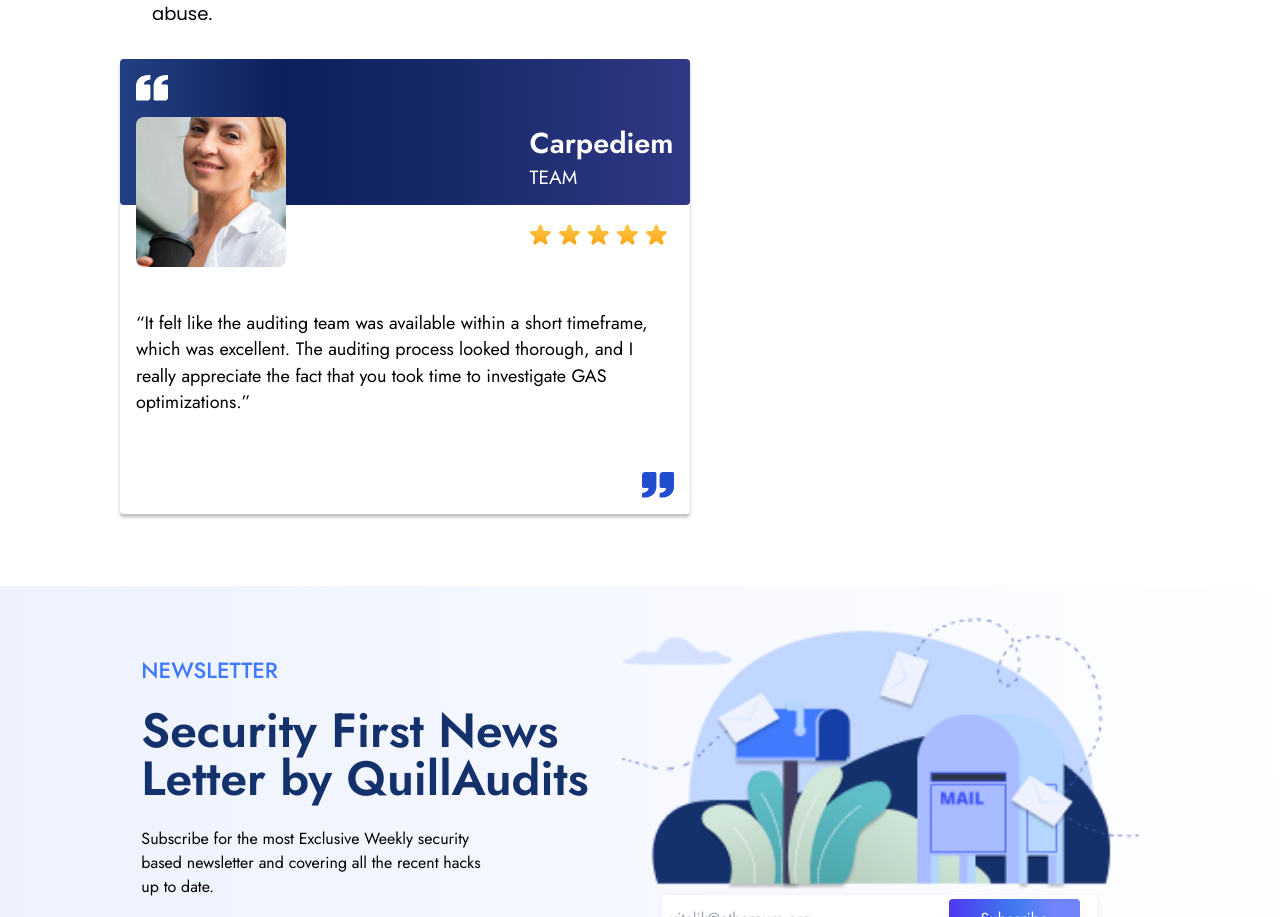
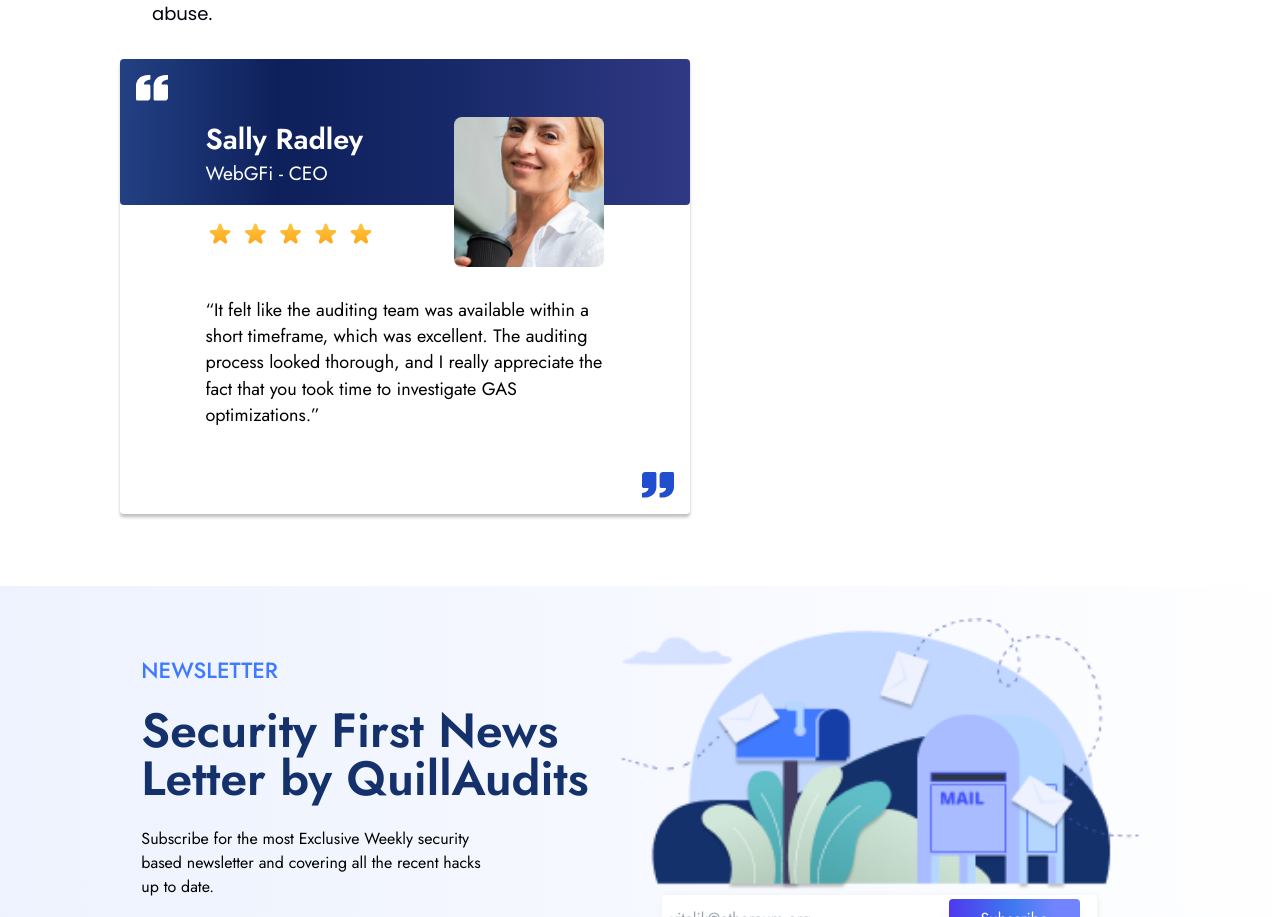
Before and after one commit to druvkotwani/Quill-Audit-assignment, a Next.js app: page / in a window 1280 px wide. Shown: the part 7243-8160 px from the top of the page. Built offline with nearby package versions, Linux system fonts and the light colour scheme.

Commit message:
Testimonial desktop section completed

```diff
--- a/src/app/components/Testimonila.js
+++ b/src/app/components/Testimonila.js
@@ -5,12 +5,13 @@
     return (
         <div className=' mx-6 rounded h-[455px] bg-white shadow-[0px_3.200000047683716px_3.200000047683716px_0px_#00000040] flex flex-col justify-between '>
 
-            <div className='bg-testimonial-gradient flex rounded  h-[146px] flex-col'>
+            <div className='bg-testimonial-gradient flex rounded  h-[146px] flex-col '>
                 <span className='place-self-start p-4'>{UpperComma()}</span>
 
-                <div className='flex justify-between items-center gap-4 px-4'>
+                {/* mobile */}
+                <div className='flex justify-between items-center gap-4 px-4 sm:px-4  lg:hidden '>
                     <Image src='/images/testimonial.png' alt='testimonial' width={150} height={75} className='rounded-lg ' />
-                    <div className='flex flex-col gap-4'>
+                    <div className='flex flex-col gap-4 '>
                         <div>
                             <h1 className='font-semibold leading-[41.62px] text-[28.8px]  text-white'>Carpediem</h1>
                             <p className='font-normal leading-[27.7px] text-[19.2px]  text-white'>TEAM</p>
@@ -22,9 +23,23 @@
                         </div>
                     </div>
                 </div>
+                {/* Desktop */}
+                <div className='lg:flex hidden justify-between items-center gap-4 px-4 lg:px-[11%] xl:px-[15%] '>
+                    <div className='flex flex-col gap-4 '>
+                        <div>
+                            <h1 className='font-semibold leading-[41.62px] text-[28.8px]  text-white'>Sally Radley</h1>
+                            <p className='font-normal leading-[27.7px] text-[19.2px]  text-white'>WebGFi - CEO</p>
+                        </div>
+                        <div className='flex gap-2 py-4'>
+                            {stars()}
+                        </div>
+                    </div>
+                    <Image src='/images/testimonial.png' alt='testimonial' width={150} height={75} className='rounded-lg ' />
+                </div>
+
             </div>
 
-            <p className='text-lg leading-[26.1px] px-4 mt-16'>
+            <p className='text-lg leading-[26.1px] px-4 mt-16 sm:px-[5%] lg:px-[15%] '>
                 “It felt like the auditing team was available within a short timeframe, which was excellent. The auditing process looked thorough, and I really appreciate the fact that you took time to investigate GAS optimizations.”
             </p>
 
@@ -52,7 +67,7 @@
             <defs>
                 <linearGradient id="paint0_linear_564_79" x1="10.4" y1="-3" x2="10.4" y2="25.8" gradientUnits="userSpaceOnUse">
                     <stop stop-color="#FFCE50" />
-                    <stop offset="1" stop-color="#FE9D0B" />
+                    <stop offset="1" stopColor="#FE9D0B" />
                 </linearGradient>
             </defs>
         </svg>
@@ -68,3 +83,38 @@
 
     )
 }
+
+function stars() {
+    return (
+        <svg width="171" height="29" viewBox="0 0 171 29" fill="none" xmlns="http://www.w3.org/2000/svg">
+            <path d="M13.6781 4.68328C14.1571 3.20918 16.2425 3.20918 16.7215 4.68328L18.0736 8.84458C18.2878 9.50382 18.9021 9.95016 19.5953 9.95016H23.9707C25.5207 9.95016 26.1651 11.9335 24.9112 12.8446L21.3714 15.4164C20.8106 15.8238 20.5759 16.546 20.7901 17.2053L22.1422 21.3666C22.6212 22.8407 20.934 24.0665 19.6801 23.1554L16.1403 20.5836C15.5795 20.1762 14.8201 20.1762 14.2593 20.5836L10.7195 23.1554C9.46559 24.0665 7.77842 22.8407 8.25739 21.3666L9.60948 17.2053C9.82368 16.546 9.58902 15.8238 9.02824 15.4164L5.48843 12.8446C4.23448 11.9335 4.87893 9.95016 6.42888 9.95016H10.8043C11.4975 9.95016 12.1118 9.50382 12.326 8.84458L13.6781 4.68328Z" fill="url(#paint0_linear_1_701)" />
+            <path d="M48.8783 4.68328C49.3573 3.20918 51.4427 3.20918 51.9217 4.68328L53.2738 8.84458C53.488 9.50382 54.1023 9.95016 54.7955 9.95016H59.1709C60.7209 9.95016 61.3653 11.9335 60.1114 12.8446L56.5716 15.4164C56.0108 15.8238 55.7761 16.546 55.9903 17.2053L57.3424 21.3666C57.8214 22.8407 56.1342 24.0665 54.8803 23.1554L51.3405 20.5836C50.7797 20.1762 50.0203 20.1762 49.4595 20.5836L45.9197 23.1554C44.6658 24.0665 42.9786 22.8407 43.4576 21.3666L44.8097 17.2053C45.0239 16.546 44.7892 15.8238 44.2284 15.4164L40.6886 12.8446C39.4347 11.9335 40.0791 9.95016 41.6291 9.95016H46.0045C46.6977 9.95016 47.312 9.50382 47.5262 8.84458L48.8783 4.68328Z" fill="url(#paint1_linear_1_701)" />
+            <path d="M84.0775 4.68328C84.5565 3.20918 86.6419 3.20918 87.1209 4.68328L88.473 8.84458C88.6872 9.50382 89.3015 9.95016 89.9947 9.95016H94.3701C95.9201 9.95016 96.5645 11.9335 95.3106 12.8446L91.7708 15.4164C91.21 15.8238 90.9753 16.546 91.1895 17.2053L92.5416 21.3666C93.0206 22.8407 91.3334 24.0665 90.0795 23.1554L86.5397 20.5836C85.9789 20.1762 85.2195 20.1762 84.6588 20.5836L81.1189 23.1554C79.865 24.0665 78.1778 22.8407 78.6568 21.3666L80.0089 17.2053C80.2231 16.546 79.9884 15.8238 79.4277 15.4164L75.8878 12.8446C74.6339 11.9335 75.2783 9.95016 76.8283 9.95016H81.2037C81.8969 9.95016 82.5112 9.50382 82.7254 8.84458L84.0775 4.68328Z" fill="url(#paint2_linear_1_701)" />
+            <path d="M119.278 4.68328C119.757 3.20918 121.842 3.20918 122.321 4.68328L123.673 8.84458C123.887 9.50382 124.502 9.95016 125.195 9.95016H129.57C131.12 9.95016 131.765 11.9335 130.511 12.8446L126.971 15.4164C126.41 15.8238 126.176 16.546 126.39 17.2053L127.742 21.3666C128.221 22.8407 126.534 24.0665 125.28 23.1554L121.74 20.5836C121.179 20.1762 120.42 20.1762 119.859 20.5836L116.319 23.1554C115.065 24.0665 113.378 22.8407 113.857 21.3666L115.209 17.2053C115.423 16.546 115.189 15.8238 114.628 15.4164L111.088 12.8446C109.834 11.9335 110.479 9.95016 112.028 9.95016H116.404C117.097 9.95016 117.711 9.50382 117.926 8.84458L119.278 4.68328Z" fill="url(#paint3_linear_1_701)" />
+            <path d="M154.478 4.68328C154.957 3.20918 157.042 3.20918 157.521 4.68328L158.873 8.84458C159.088 9.50382 159.702 9.95016 160.395 9.95016H164.771C166.32 9.95016 166.965 11.9335 165.711 12.8446L162.171 15.4164C161.61 15.8238 161.376 16.546 161.59 17.2053L162.942 21.3666C163.421 22.8407 161.734 24.0665 160.48 23.1554L156.94 20.5836C156.379 20.1762 155.62 20.1762 155.059 20.5836L151.519 23.1554C150.265 24.0665 148.578 22.8407 149.057 21.3666L150.409 17.2053C150.623 16.546 150.389 15.8238 149.828 15.4164L146.288 12.8446C145.034 11.9335 145.679 9.95016 147.229 9.95016H151.604C152.297 9.95016 152.912 9.50382 153.126 8.84458L154.478 4.68328Z" fill="url(#paint4_linear_1_701)" />
+            <defs>
+                <linearGradient id="paint0_linear_1_701" x1="15.1998" y1="0" x2="15.1998" y2="28.8" gradientUnits="userSpaceOnUse">
+                    <stop stop-color="#FFCE50" />
+                    <stop offset="1" stop-color="#FE9D0B" />
+                </linearGradient>
+                <linearGradient id="paint1_linear_1_701" x1="50.4" y1="0" x2="50.4" y2="28.8" gradientUnits="userSpaceOnUse">
+                    <stop stop-color="#FFCE50" />
+                    <stop offset="1" stop-color="#FE9D0B" />
+                </linearGradient>
+                <linearGradient id="paint2_linear_1_701" x1="85.5992" y1="0" x2="85.5992" y2="28.8" gradientUnits="userSpaceOnUse">
+                    <stop stop-color="#FFCE50" />
+                    <stop offset="1" stop-color="#FE9D0B" />
+                </linearGradient>
+                <linearGradient id="paint3_linear_1_701" x1="120.799" y1="0" x2="120.799" y2="28.8" gradientUnits="userSpaceOnUse">
+                    <stop stop-color="#FFCE50" />
+                    <stop offset="1" stop-color="#FE9D0B" />
+                </linearGradient>
+                <linearGradient id="paint4_linear_1_701" x1="156" y1="0" x2="156" y2="28.8" gradientUnits="userSpaceOnUse">
+                    <stop stop-color="#FFCE50" />
+                    <stop offset="1" stop-color="#FE9D0B" />
+                </linearGradient>
+            </defs>
+        </svg>
+
+    )
+}
```
